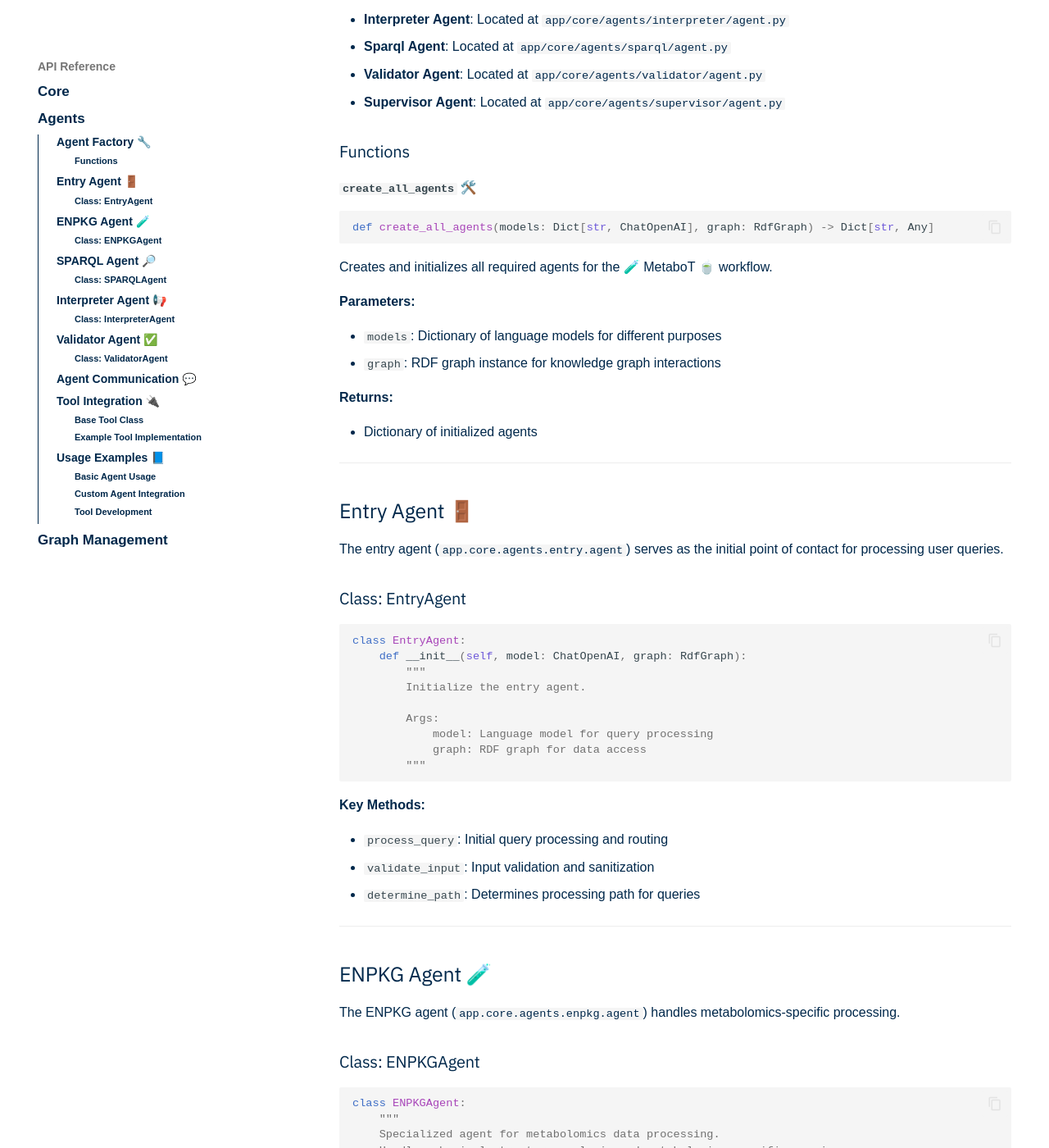
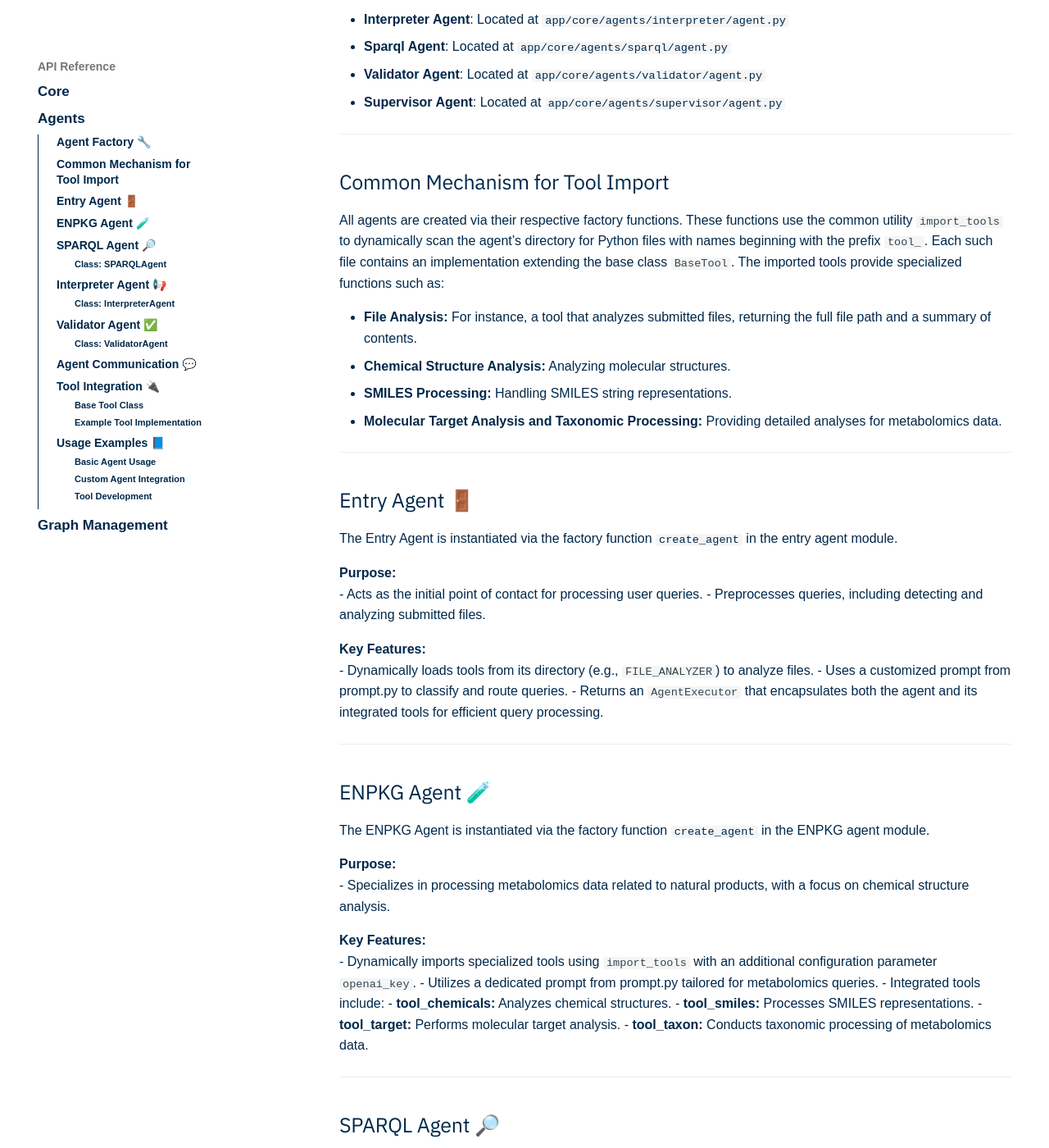
Before and after one commit to HolobiomicsLab/MetaboT, an MkDocs documentation site: the page built from docs/api-reference/agents.md, in a window 1280 px wide and 1400 px high, scrolled down 532 px. Shown: the whole window at 82% size. Built offline with MkDocs 1.6.1 and Material for MkDocs 9.7.7, drawn with Linux system fonts in a browser that asks for light colours; some web fonts are replaced; comment, search, counter and statistics services are not loaded; some of the changed text lies outside the part shown.

Commit message:
Modify docs

````diff
--- a/docs/api-reference/agents.md
+++ b/docs/api-reference/agents.md
@@ -3,87 +3,67 @@
 This document details the agent system in 🧪 MetaboT 🍵, including the various specialized agents and their roles in processing metabolomics queries.
 
 ---
+
 ## Agent Factory 🔧
 
 The agent factory ([`app.core.agents.agents_factory`](https://github.com/HolobiomicsLab/MetaboT/blob/main/app/core/agents/agents_factory.py)) manages the creation and configuration of all agents in the system:
 
 - **ENPK Agent**: Located at [`app/core/agents/enpkg/agent.py`](https://github.com/holobiomicslab/MetaboT/blob/main/app/core/agents/enpkg/agent.py)
-- **Entry Agent**: Located at [`app/core/agents/entry/agent.py`](https://github.com/holobiomicslab/MetaboT/blob/main/app/core/agents/entry/agent.py)
+- **Entry Agent**: Located at [`app/core/agents/entry/agent.py`](https://github.com/HolobiomicsLab/MetaboT/blob/main/app/core/agents/entry/agent.py)
 - **Interpreter Agent**: Located at [`app/core/agents/interpreter/agent.py`](https://github.com/holobiomicslab/MetaboT/blob/main/app/core/agents/interpreter/agent.py)
 - **Sparql Agent**: Located at [`app/core/agents/sparql/agent.py`](https://github.com/holobiomicslab/MetaboT/blob/main/app/core/agents/sparql/agent.py)
 - **Validator Agent**: Located at [`app/core/agents/validator/agent.py`](https://github.com/holobiomicslab/MetaboT/blob/main/app/core/agents/validator/agent.py)
 - **Supervisor Agent**: Located at [`app/core/agents/supervisor/agent.py`](https://github.com/holobiomicslab/MetaboT/blob/main/app/core/agents/supervisor/agent.py)
 
-### Functions
+---
 
-#### `create_all_agents` 🛠️
+## Common Mechanism for Tool Import
 
-```python
-def create_all_agents(models: Dict[str, ChatOpenAI], graph: RdfGraph) -> Dict[str, Any]
-```
+All agents are created via their respective factory functions. These functions use the common utility `import_tools` to dynamically scan the agent’s directory for Python files with names beginning with the prefix `tool_`. Each such file contains an implementation extending the base class `BaseTool`. The imported tools provide specialized functions such as:
 
-Creates and initializes all required agents for the 🧪 MetaboT 🍵 workflow.
-
-**Parameters:**
-
-- `models`: Dictionary of language models for different purposes
-- `graph`: RDF graph instance for knowledge graph interactions
-
-**Returns:**
-
-- Dictionary of initialized agents
+- **File Analysis:** For instance, a tool that analyzes submitted files, returning the full file path and a summary of contents.
+- **Chemical Structure Analysis:** Analyzing molecular structures.
+- **SMILES Processing:** Handling SMILES string representations.
+- **Molecular Target Analysis and Taxonomic Processing:** Providing detailed analyses for metabolomics data.
 
 ---
+
 ## Entry Agent 🚪
 
-The entry agent ([`app.core.agents.entry.agent`](https://github.com/HolobiomicsLab/MetaboT/blob/main/app/core/agents/entry/agent.py)) serves as the initial point of contact for processing user queries.
+The Entry Agent is instantiated via the factory function [`create_agent`](https://github.com/HolobiomicsLab/MetaboT/blob/main/app/core/agents/entry/agent.py) in the entry agent module.
 
-### Class: EntryAgent
+**Purpose:**
+- Acts as the initial point of contact for processing user queries.
+- Preprocesses queries, including detecting and analyzing submitted files.
 
-```python
-class EntryAgent:
-    def __init__(self, model: ChatOpenAI, graph: RdfGraph):
-        """
-        Initialize the entry agent.
-
-        Args:
-            model: Language model for query processing
-            graph: RDF graph for data access
-        """
-```
-
-**Key Methods:**
-
-- `process_query`: Initial query processing and routing
-- `validate_input`: Input validation and sanitization
-- `determine_path`: Determines processing path for queries
+**Key Features:**
+- Dynamically loads tools from its directory (e.g., `FILE_ANALYZER`) to analyze files.
+- Uses a customized prompt from [prompt.py](https://github.com/HolobiomicsLab/MetaboT/blob/main/app/core/agents/entry/prompt.py) to classify and route queries.
+- Returns an `AgentExecutor` that encapsulates both the agent and its integrated tools for efficient query processing.
 
 ---
+
 ## ENPKG Agent 🧪
 
-The ENPKG agent ([`app.core.agents.enpkg.agent`](https://github.com/HolobiomicsLab/MetaboT/blob/main/app/core/agents/enpkg/agent.py)) handles metabolomics-specific processing.
+The ENPKG Agent is instantiated via the factory function [`create_agent`](https://github.com/HolobiomicsLab/MetaboT/blob/main/app/core/agents/enpkg/agent.py) in the ENPKG agent module.
 
-### Class: ENPKGAgent
+**Purpose:**
+- Specializes in processing metabolomics data related to natural products, with a focus on chemical structure analysis.
 
-```python
-class ENPKGAgent:
-    """
-    Specialized agent for metabolomics data processing.
-    Handles chemical structure analysis and metabolomics-specific queries.
-    """
-```
-
-**Tools:**
-
-- `tool_chemicals`: Chemical structure analysis
-- `tool_smiles`: SMILES notation processing
-- `tool_target`: Target analysis
-- `tool_taxon`: Taxonomic processing
+**Key Features:**
+- Dynamically imports specialized tools using `import_tools` with an additional configuration parameter `openai_key`.
+- Utilizes a dedicated prompt from [prompt.py](https://github.com/HolobiomicsLab/MetaboT/blob/main/app/core/agents/enpkg/prompt.py) tailored for metabolomics queries.
+- Integrated tools include:
+  - **tool_chemicals:** Analyzes chemical structures.
+  - **tool_smiles:** Processes SMILES representations.
+  - **tool_target:** Performs molecular target analysis.
+  - **tool_taxon:** Conducts taxonomic processing of metabolomics data.
 
 ---
+
 ## SPARQL Agent 🔎
 
-The SPARQL agent ([`app.core.agents.sparql.agent`](https://github.com/HolobiomicsLab/MetaboT/blob/main/app/core/agents/sparql/agent.py)) manages interactions with the knowledge graph.
+The SPARQL Agent ([`app.core.agents.sparql.agent`](https://github.com/HolobiomicsLab/MetaboT/blob/main/app/core/agents/sparql/agent.py)) manages interactions with the knowledge graph.
 
 ### Class: SPARQLAgent
 
@@ -96,15 +76,15 @@ class SPARQLAgent:
 ```
 
 **Key Components:**
-
-- `tool_sparql`: SPARQL query execution
-- `tool_merge_result`: Result merging and processing
-- `tool_wikidata_query`: Wikidata integration
+- `tool_sparql`: SPARQL query execution.
+- `tool_merge_result`: Merges and processes query results.
+- `tool_wikidata_query`: Integrates with Wikidata for query enrichment.
 
 ---
+
 ## Interpreter Agent 📢
 
-The interpreter agent ([`app.core.agents.interpreter.agent`](https://github.com/HolobiomicsLab/MetaboT/blob/main/app/core/agents/interpreter/agent.py)) processes and formats query results.
+The Interpreter Agent ([`app.core.agents.interpreter.agent`](https://github.com/HolobiomicsLab/MetaboT/blob/main/app/core/agents/interpreter/agent.py)) processes and formats query results for human readability.
 
 ### Class: InterpreterAgent
 
@@ -112,20 +92,20 @@ The interpreter agent ([`app.core.agents.interpreter.agent`](https://github.com/
 class InterpreterAgent:
     """
     Processes and formats query results for human readability.
-    Handles data visualization requests.
+    Supports data visualization and context enrichment.
     """
 ```
 
 **Features:**
-
-- Natural language result formatting
-- Data visualization support
-- Result contextualization
+- Natural language result formatting.
+- Data visualization support.
+- Context enrichment of results.
 
 ---
+
 ## Validator Agent ✅
 
-The validator agent ([`app.core.agents.validator.agent`](https://github.com/HolobiomicsLab/MetaboT/blob/main/app/core/agents/validator/agent.py)) ensures data quality and consistency.
+The Validator Agent ([`app.core.agents.validator.agent`](https://github.com/HolobiomicsLab/MetaboT/blob/main/app/core/agents/validator/agent.py)) ensures data quality and consistency.
 
 ### Class: ValidatorAgent
 
@@ -138,15 +118,15 @@ class ValidatorAgent:
 ```
 
 **Validation Types:**
-
-- Data consistency checks
-- Result validation
-- Error detection
+- Data consistency checks.
+- Result validation.
+- Error detection.
 
 ---
+
 ## Agent Communication 💬
 
-Agents communicate through a structured message passing system:
+Agents communicate using a structured message passing system:
 
 ```python
 class AgentMessage:
@@ -159,9 +139,10 @@ class AgentMessage:
 ```
 
 ---
+
 ## Tool Integration 🔌
 
-Each agent can integrate specialized tools:
+Each agent can integrate specialized tools.
 
 ### Base Tool Class
 
@@ -197,6 +178,7 @@ class ChemicalStructureTool(BaseTool):
 ```
 
 ---
+
 ## Usage Examples 📘
 
 ### Basic Agent Usage
@@ -215,7 +197,7 @@ models = {
 # Create agents
 agents = create_all_agents(models, graph)
 
-# Use specific agent
+# Use a specific agent
 entry_agent = agents['entry']
 result = entry_agent.process_query("Your query here")
 ```
````
Also changed, not shown: docs/api-reference/core.md (+5 -23 lines), 1 other file.
